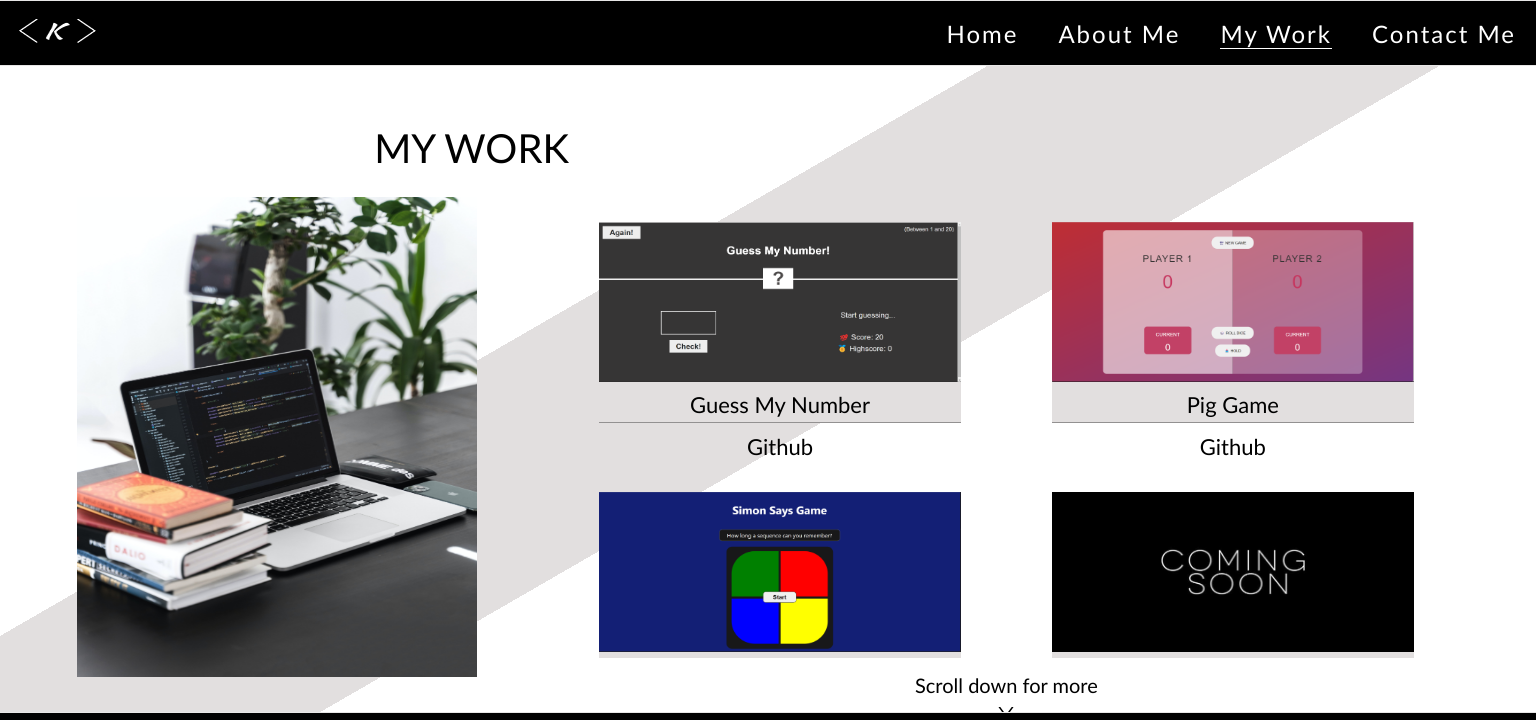
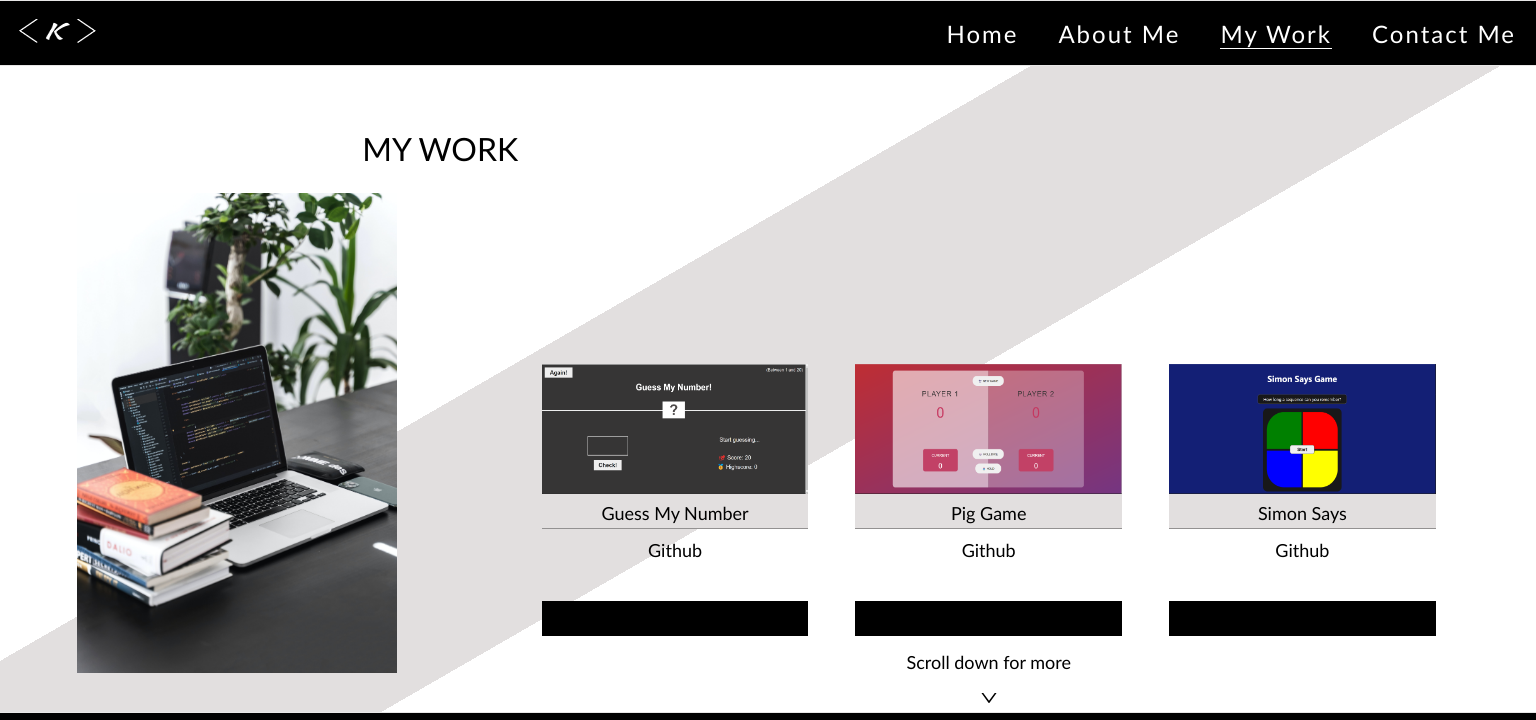
Before and after one commit to khybe/personal-portfolio-vs-1-multi-page, a React (Create React App) app: page /my-work in a window 1536 px wide. Shown: the top 720 px of the page. Built offline with nearby package versions, Linux system fonts and the light colour scheme.

Commit message:
Desktop media query styles of my-work section (styles for different desktop sizes)

```diff
--- a/src/components/about-me/AboutMe.css
+++ b/src/components/about-me/AboutMe.css
@@ -943,7 +943,7 @@
 }
 
 /* For screen (width: 1536px and more, height: 864px (in mind)*/
-@media screen and (min-width: 1534px) {
+@media screen and (min-width: 1534px) and (min-height: 862px) {
   .contents-ctr .title {
     top: 16vh;
   }
--- a/src/components/home/Home.css
+++ b/src/components/home/Home.css
@@ -1057,8 +1057,8 @@
   }
 }
 
-/* For screen (width: 1477px and more, height: 700px (in mind)*/
-@media screen and (min-width: 1476px) {
+/* For screen (width: 1535px and more, height: 700px (in mind)*/
+@media screen and (min-width: 1534px) {
   .k .vert-line {
     left: 16%;
   }
@@ -1089,15 +1089,19 @@
 
   .quote {
     font-size: 2.6rem;
-    bottom: 12vh;
+    bottom: 12.5vh;
     left: 18vw;
   }
 }
 
-/* For screen (width: 1536px and more, height: 864px (in mind)*/
-@media screen and (min-width: 1534px) {
+/* For screen (width: 1536px and more, height: 864px*/
+@media screen and (min-width: 1534px) and (min-height: 862px) {
   .k .vert-line {
     left: 13%;
+  }
+
+  .contents {
+    top: 16vh;
   }
 
   .card-bg,
--- a/src/components/my-work/MyWork.css
+++ b/src/components/my-work/MyWork.css
@@ -344,10 +344,22 @@
   }
 }
 
-/* For screen (width: 1280px and more, height: 800px (in mind)*/
+/* For screen (width: 1280px and more, height: 720px (in mind)*/
 @media screen and (min-width: 1278px) {
   .horiz-left .title {
-    margin-right: -5rem;
+    margin-right: -3vw;
+  }
+}
+
+/* For screen (width: 1280px and more, height: 800px*/
+@media screen and (min-width: 1278px) and (min-height: 798px) {
+  .horiz-left {
+    margin-top: -2vh;
+  }
+
+  .horiz-left .title {
+    margin-right: -5vw;
+    font-size: 3.2rem;
   }
 
   .my-work .work-space-pic {
@@ -356,15 +368,82 @@
   }
 }
 
-/* For screen (width: 1366px and more, height: 1024px (in mind)*/
-@media screen and (min-width: 1364px) {
+/* For screen (width: 1280px and more, height: 1024px*/
+@media screen and (min-width: 1278px) and (min-height: 1022px) {
+  .horiz-left {
+    margin-top: 6vh;
+  }
+
   .horiz-left .title {
-    margin-right: -6vw;
+    font-size: 3.4rem;
+  }
+
+  .my-work .work-space-pic {
+    max-width: 350px;
+    max-height: 600px;
+  }
+}
+
+/* For screen (width: 1366px and more, height: 768px (in mind)*/
+/* @media screen and (min-width: 1364px) {
+} */
+
+/* For screen (width: 1366px and more, height: 1024px*/
+@media screen and (min-width: 1364px) and (min-height: 1022px) {
+  .horiz-left {
+    margin-top: 2vh;
+  }
+
+  .horiz-left .title {
+    font-size: 3.8rem;
+  }
+
+  .my-work .work-space-pic {
+    max-width: 380px;
+  }
+}
+
+/*---Desktop-Media-Querie-Rules--- */
+/* For screen (width: 1440px and more, height: 900px (in mind)*/
+/* @media screen and (min-width: 1438px) {
+} */
+
+/* For screen (width: 1529px and more, height: 700px (in mind)*/
+@media screen and (min-width: 1528px) and (min-height: 699px) {
+  .horiz-left {
+    margin-top: -8vh;
+  }
+
+  .my-work .work-space-pic {
+    max-width: 320px;
+  }
+}
+
+/* For screen (width: 1536px and more, height: 864px (in mind)*/
+@media screen and (min-width: 1534px) and (min-height: 862px) {
+  .horiz-left .title {
+    margin-right: -2vw;
+    font-size: 3.5rem;
+  }
+}
+
+/* For screen (width: 1600px and more, height: 900px (in mind)*/
+/* @media screen and (min-width: 1598px) {
+} */
+
+/* For screen (width: 1920px and more, height: 1080px (in mind)*/
+@media screen and (min-width: 1918px) {
+  .horiz-left {
+    margin-top: 4vh;
+  }
+
+  .horiz-left .title {
+    margin-right: -4vw;
     font-size: 4rem;
   }
 
   .my-work .work-space-pic {
-    max-width: 400px;
-    max-height: 600px;
+    max-width: 450px;
+    min-height: 650px;
   }
 }
--- a/src/components/projects/Project.css
+++ b/src/components/projects/Project.css
@@ -157,10 +157,41 @@
   }
 }
 
-/* For screen (width: 1280px and more, height: 800px (in mind)*/
+/* For screen (width: 1280px and more, height: 720px (in mind)*/
 @media screen and (min-width: 1278px) {
   .project {
+    width: 85%;
+    margin-bottom: 4rem;
+  }
+}
+
+/* For screen (width: 1280px and more, height: 1024px*/
+@media screen and (min-width: 1278px) and (min-height: 1022px) {
+  .project {
+    width: 90%;
+  }
+}
+
+/*---Desktop-Media-Querie-Rules--- */
+/* For screen (width: 1440px and more, height: 900px (in mind)*/
+@media screen and (min-width: 1438px) {
+  .project img {
+    height: 130px;
+  }
+}
+
+/* For screen (width: 1536px and more, height: 864px (in mind)*/
+@media screen and (min-width: 1534px) and (min-height: 862px) {
+  .project {
     font-size: 2.2rem;
+  }
+}
+
+/* For screen (width: 1920px and more, height: 1080px (in mind)*/
+@media screen and (min-width: 1918px) {
+  .project {
+    width: 85%;
+    font-size: 2.4rem;
   }
 
   .project img {
--- a/src/components/projects/Projects.css
+++ b/src/components/projects/Projects.css
@@ -246,16 +246,63 @@
   }
 }
 
-/* For screen (width: 1280px and more, height: 800px (in mind)*/
+/* For screen (width: 1280px and more, height: 720px (in mind)*/
 @media screen and (min-width: 1278px) {
-  .vert-down .scroll-down {
-    font-size: 2rem;
+  .horiz-right {
+    margin-top: 31vh;
+  }
+
+  .projects {
+    height: 50%;
+    grid-template-columns: 1fr 1fr 1fr;
   }
 }
 
-/* For screen (width: 1366px and more, height: 1024px (in mind)*/
-@media screen and (min-width: 1364px) {
-  .projects {
-    height: 80%;
+/* For screen (width: 1280px and more, height: 800px*/
+@media screen and (min-width: 1278px) and (min-height: 798px) {
+  .horiz-right {
+    margin-top: 33vh;
+  }
+
+  .vert-down .scroll-down {
+    font-size: 1.8rem;
   }
 }
+
+/* For screen (width: 1280px and more, height: 1024px*/
+@media screen and (min-width: 1278px) and (min-height: 1022px) {
+  .horiz-right {
+    margin-top: 24vh;
+  }
+
+  .projects {
+    height: 70%;
+    overflow: hidden;
+  }
+
+  .vert-down .scroll-down {
+    display: none;
+  }
+}
+
+/* For screen (width: 1366px and more, height: 768px (in mind)*/
+@media screen and (min-width: 1364px) {
+  .vert-down .scroll-down {
+    font-size: 1.8rem;
+  }
+}
+
+/* For screen (width: 1366px and more, height: 1024px*/
+@media screen and (min-width: 1364px) and (min-height: 1022px) {
+  .horiz-right {
+    margin-top: 28vh;
+  }
+}
+
+/*---Desktop-Media-Querie-Rules--- */
+/* For screen (width: 1920px and more, height: 1080px (in mind)*/
+@media screen and (min-width: 1918px) {
+  .projects {
+    height: 75%;
+  }
+}
--- a/src/components/projects/Projects.js
+++ b/src/components/projects/Projects.js
@@ -48,7 +48,7 @@ const Projects = () => {
         ))}
       </div>
       <h4 className="scroll-down">Scroll down for more</h4>
-      <AiOutlineDown size="2rem" className="scroll-down-icon" />
+      <AiOutlineDown size="2rem" className="scroll-down" />
     </div>
   );
 };
```
